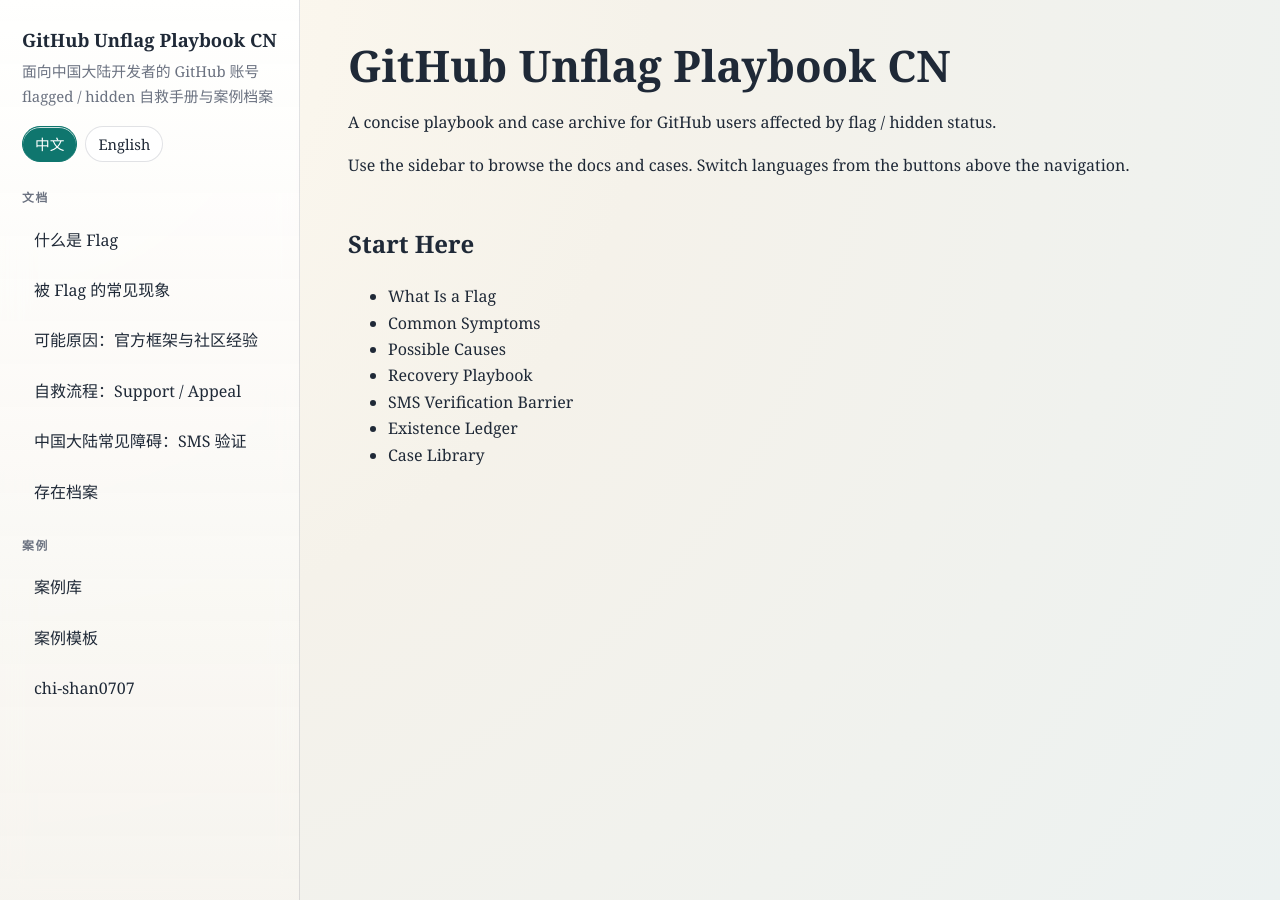
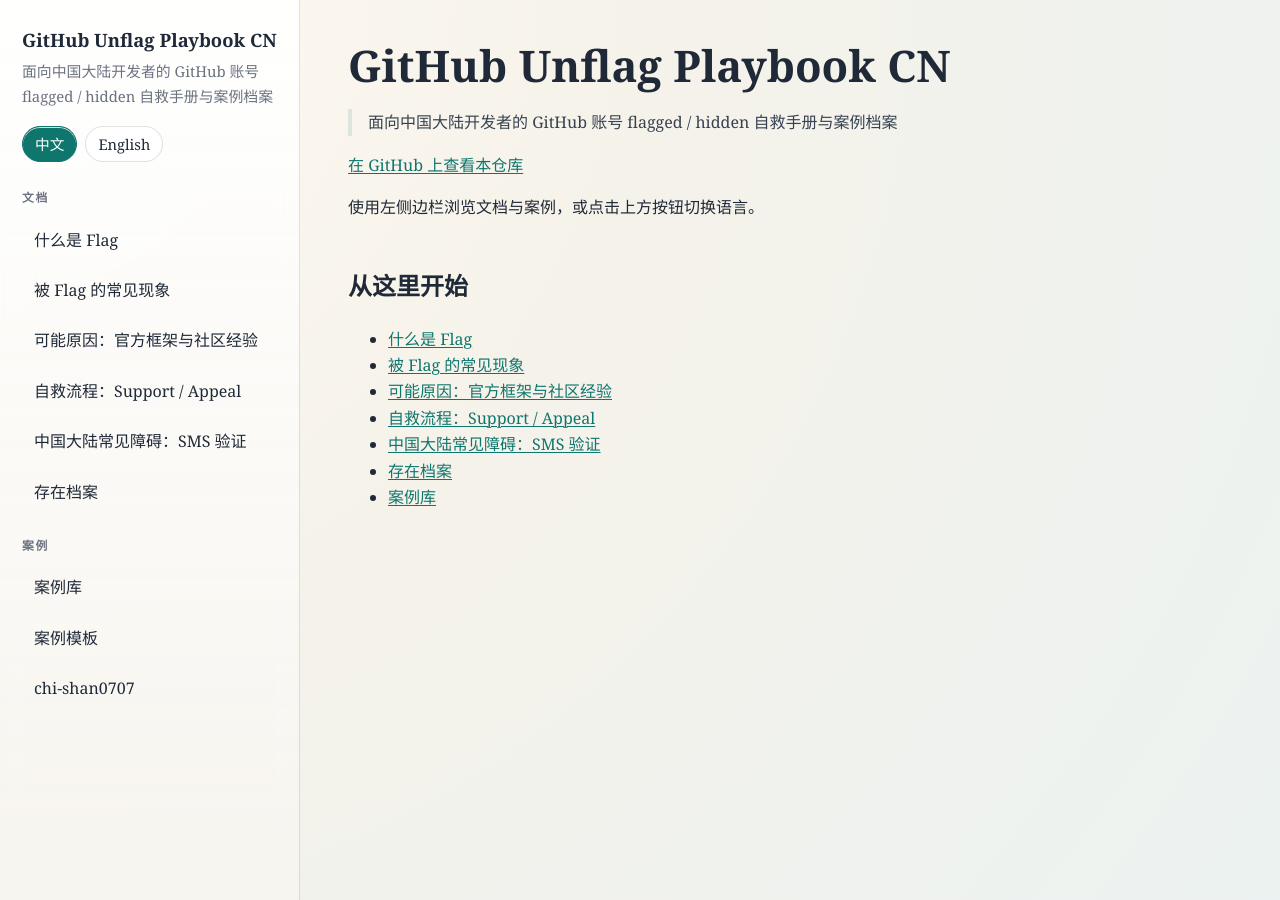
Before and after one commit to Chi-Shan0707/github-unflag-playbook-cn, a Jekyll site: the page built from index.md, in a window 1280 px wide. Built offline with Jekyll 4.4.1, drawn with Linux system fonts in a browser that asks for light colours.

Commit message:
fix: default index page should be Chinese
- Root index.md was incorrectly in English; now written in Chinese
- en/index.md remains English
- Add GitHub repo link and clickable chapter links on both pages

```diff
--- a/en/index.md
+++ b/en/index.md
@@ -4,16 +4,18 @@
 
 # GitHub Unflag Playbook CN
 
-A concise playbook and case archive for GitHub users affected by flag / hidden status.
+> A concise playbook and case archive for GitHub users affected by flag / hidden status
 
-Use the sidebar to browse the docs and cases. Switch languages from the buttons at the top of the sidebar.
+[View this repository on GitHub](https://github.com/Chi-Shan0707/github-unflag-playbook-cn)
+
+Use the sidebar to browse the docs and cases. Switch languages from the buttons above the navigation.
 
 ## Start Here
 
-- What Is a Flag
-- Common Symptoms
-- Possible Causes
-- Recovery Playbook
-- SMS Verification Barrier
-- Existence Ledger
-- Case Library
+- [What Is a Flag](docs/01-what-is-flag/)
+- [Common Symptoms](docs/02-symptoms/)
+- [Possible Causes](docs/03-possible-causes/)
+- [Recovery Playbook](docs/04-support-and-appeal-playbook/)
+- [SMS Verification Barrier](docs/05-china-mainland-sms-problem/)
+- [Existence Ledger](docs/06-existence-ledger/)
+- [Case Library](cases/)
--- a/index.md
+++ b/index.md
@@ -4,16 +4,18 @@
 
 # GitHub Unflag Playbook CN
 
-A concise playbook and case archive for GitHub users affected by flag / hidden status.
+> 面向中国大陆开发者的 GitHub 账号 flagged / hidden 自救手册与案例档案
 
-Use the sidebar to browse the docs and cases. Switch languages from the buttons above the navigation.
+[在 GitHub 上查看本仓库](https://github.com/Chi-Shan0707/github-unflag-playbook-cn)
 
-## Start Here
+使用左侧边栏浏览文档与案例，或点击上方按钮切换语言。
 
-- What Is a Flag
-- Common Symptoms
-- Possible Causes
-- Recovery Playbook
-- SMS Verification Barrier
-- Existence Ledger
-- Case Library
+## 从这里开始
+
+- [什么是 Flag](docs/01-what-is-flag/)
+- [被 Flag 的常见现象](docs/02-symptoms/)
+- [可能原因：官方框架与社区经验](docs/03-possible-causes/)
+- [自救流程：Support / Appeal](docs/04-support-and-appeal-playbook/)
+- [中国大陆常见障碍：SMS 验证](docs/05-china-mainland-sms-problem/)
+- [存在档案](docs/06-existence-ledger/)
+- [案例库](cases/)
```
